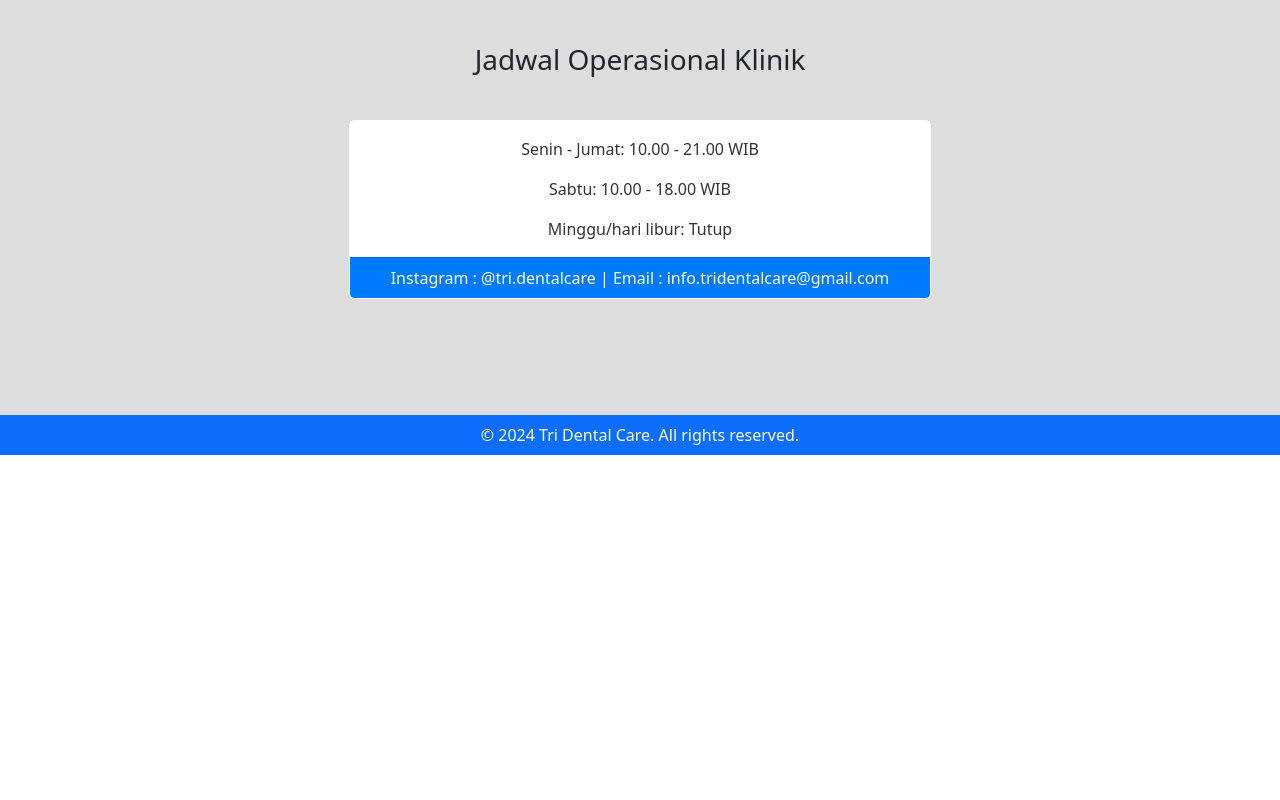
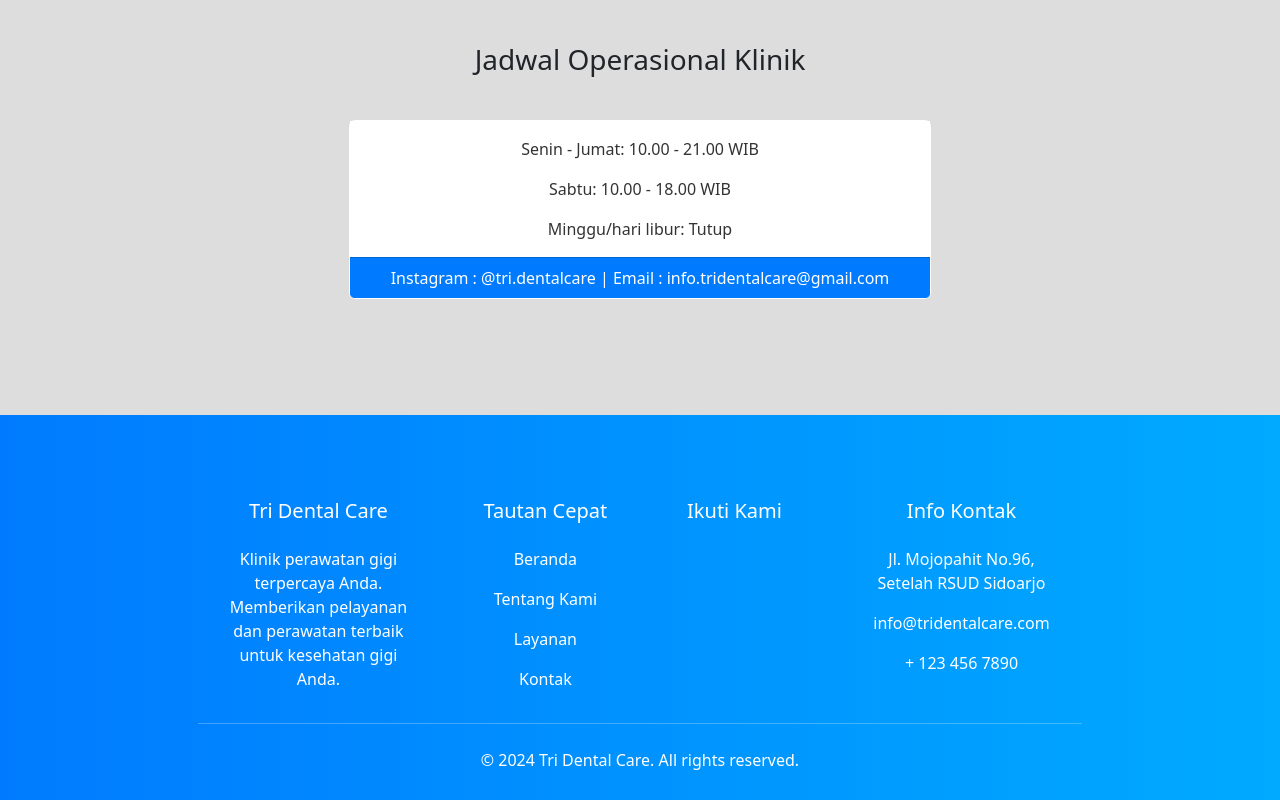
Before and after one commit to alrazak/frontend-react-tridentalcare, a React (Vite) app: page /card in a window 1280 px wide. Shown: the part 3981-4781 px from the top of the page. Before the commit the page ends 4436 px from the top, so only its background shows below. Built offline with nearby package versions, Linux system fonts and the light colour scheme.

Commit message:
put: footer

```diff
--- a/src/components/footer/Footer.jsx
+++ b/src/components/footer/Footer.jsx
@@ -2,9 +2,58 @@ import React from "react";
 
 function Footer() {
     return (
-        <footer>
-            <div className="card-footer bg-primary py-2 text-white text-center">
-                <p className="card-text">&copy; 2024 Tri Dental Care. All rights reserved.</p>
+        <footer style={{ background: "linear-gradient(to right, #007bff, #00aaff)" }} className="text-white pt-5">
+            <div className="container text-center text-md-left">
+                <div className="row">
+                    {/* Logo dan Deskripsi Singkat */}
+                    <div className="col-md-4 col-lg-4 col-xl-3 mx-auto mt-3">
+                        <h5 className="mb-4 font-weight-bold">Tri Dental Care</h5>
+                        <p>
+                            Klinik perawatan gigi terpercaya Anda. Memberikan pelayanan dan perawatan terbaik untuk kesehatan gigi Anda.
+                        </p>
+                    </div>
+
+                    {/* Tautan Menu */}
+                    <div className="col-md-2 col-lg-2 col-xl-2 mx-auto mt-3">
+                        <h5 className="mb-4 font-weight-bold">Tautan Cepat</h5>
+                        <p><a href="#" className="text-white" style={{ textDecoration: "none" }}>Beranda</a></p>
+                        <p><a href="#" className="text-white" style={{ textDecoration: "none" }}>Tentang Kami</a></p>
+                        <p><a href="#" className="text-white" style={{ textDecoration: "none" }}>Layanan</a></p>
+                        <p><a href="#" className="text-white" style={{ textDecoration: "none" }}>Kontak</a></p>
+                    </div>
+
+                    {/* Tautan Sosial Media */}
+                    <div className="col-md-3 col-lg-2 col-xl-2 mx-auto mt-3">
+                        <h5 className="mb-4 font-weight-bold">Ikuti Kami</h5>
+                        <a href="#" className="text-white me-4">
+                            <i className="fab fa-facebook fa-2x"></i>
+                        </a>
+                        <a href="#" className="text-white me-4">
+                            <i className="fab fa-twitter fa-2x"></i>
+                        </a>
+                        <a href="#" className="text-white me-4">
+                            <i className="fab fa-instagram fa-2x"></i>
+                        </a>
+                        <a href="#" className="text-white">
+                            <i className="fab fa-linkedin fa-2x"></i>
+                        </a>
+                    </div>
+
+                    {/* Kontak dan Informasi */}
+                    <div className="col-md-4 col-lg-3 col-xl-3 mx-auto mt-3">
+                        <h5 className="mb-4 font-weight-bold">Info Kontak</h5>
+                        <p><i className="fas fa-home mr-3"></i> Jl. Mojopahit No.96, Setelah RSUD Sidoarjo</p>
+                        <p><i className="fas fa-envelope mr-3"></i> info@tridentalcare.com</p>
+                        <p><i className="fas fa-phone mr-3"></i> + 123 456 7890</p>
+                    </div>
+                </div>
+
+                <hr />
+
+                {/* Komponen Footer Sederhana */}
+                <div className="card-footer py-2 text-white text-center">
+                    <p className="card-text">&copy; 2024 Tri Dental Care. All rights reserved.</p>
+                </div>
             </div>
         </footer>
     );
```
